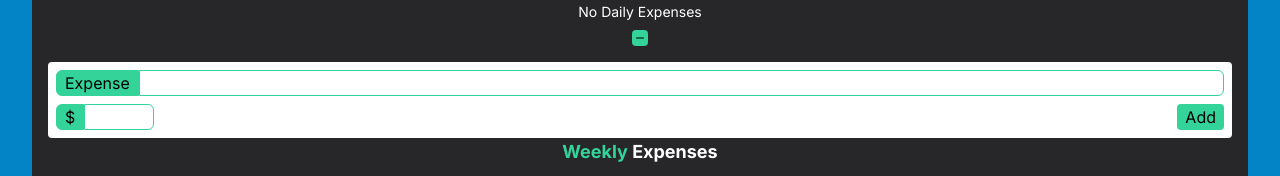
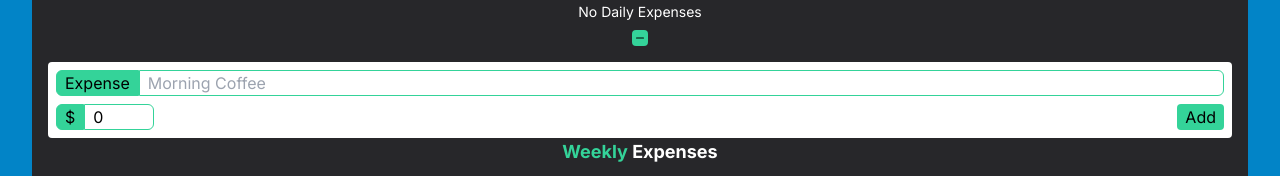
Before and after one commit to williamalowe/xpense, a Next.js app: page / in a window 1280 px wide. Both pictures are taken after a click on the button 640 px from the left and 336 px from the top of the page. Shown: the part 298-474 px from the top of the page. Built offline with nearby package versions, Linux system fonts and the light colour scheme.

Commit message:
func: add addExpense functionality

```diff
--- a/package.json
+++ b/package.json
@@ -12,7 +12,8 @@
     "next": "14.2.5",
     "react": "^18",
     "react-dom": "^18",
-    "react-icons": "^5.3.0"
+    "react-icons": "^5.3.0",
+    "uuid": "^10.0.0"
   },
   "devDependencies": {
     "@types/node": "^20",
--- a/src/components/new-expense-form.tsx
+++ b/src/components/new-expense-form.tsx
@@ -1,39 +1,96 @@
 "use client";
+const { v4: uuidv4 } = require("uuid");
 import { useExpense } from "@/providers/expense-context";
 import { useState } from "react";
 import { BsDash, BsPlus } from "react-icons/bs";
 
-export default function NewExpenseForm({ occurance }: {
-  occurance: string
-}) {
-  const {addExpense} = useExpense();
+export default function NewExpenseForm({ occurance }: { occurance: string }) {
+  const { addExpense } = useExpense();
   const [showForm, setShowForm] = useState(false);
+  const [newExpenseName, setNewExpenseName] = useState<string>("");
+  const [newExpenseValue, setNewExpenseValue] = useState<number>(0.0);
+  const [showError, setShowError] = useState(false);
+
+  const resetFields = () => {
+    setShowForm(false);
+    setNewExpenseName("");
+    setNewExpenseValue(0);
+    setShowError(false);
+  };
+
+  const handleSubmit = () => {
+    const newExpense = {
+      id: uuidv4(),
+      expense: newExpenseName,
+      value: Math.round(newExpenseValue * 100) / 100,
+      occurance: occurance,
+    };
+
+    if (newExpense.expense === "" || newExpense.value < 1) {
+      setShowError(true);
+    } else {
+      addExpense(newExpense);
+      resetFields();
+    }
+  };
+
   return (
     <div className="flex flex-col items-center justify-center">
       <button
-      onClick={() => setShowForm(!showForm)}
-      className="mb-4 w-4 h-4 flex items-center justify-center bg-emerald-400 rounded text-black"
+        onClick={() => setShowForm(!showForm)}
+        className="mb-4 w-4 h-4 flex items-center justify-center bg-emerald-400 rounded text-black"
       >
-        {
-          showForm ? <BsDash /> : <BsPlus />
-        }
+        {showForm ? <BsDash /> : <BsPlus />}
       </button>
-      {
-        showForm &&
-        <form onSubmit={(e) => e.preventDefault} className="w-full bg-white rounded text-black p-2 flex flex-col gap-y-2">
+      {showForm && (
+        <form
+          onSubmit={(e) => e.preventDefault}
+          className="w-full bg-white rounded text-black p-2 flex flex-col gap-y-2"
+        >
           <div className="flex">
-            <label className="bg-emerald-400 px-2 rounded-l-md border border-emerald-400">Expense</label>
-            <input type="text" className="border border-emerald-400 px-2 rounded-r-md w-[100%]" />
+            <label className="bg-emerald-400 px-2 rounded-l-md border border-emerald-400">
+              Expense
+            </label>
+            <input
+              type="text"
+              className="border border-emerald-400 px-2 rounded-r-md w-[100%]"
+              value={newExpenseName}
+              onChange={(e) => setNewExpenseName(e.target.value)}
+              placeholder={
+                occurance === "daily"
+                  ? "Morning Coffee"
+                  : occurance === "weekly"
+                  ? "Grocery Shopping"
+                  : "Rent"
+              }
+            />
           </div>
           <div className="flex">
-          <div className="flex">
-            <label className="bg-emerald-400 px-2 rounded-l-md border border-emerald-400">$</label>
-            <input type="number" className="border border-emerald-400 px-2 rounded-r-md w-[25%]" />
+            <div className="flex">
+              <label className="bg-emerald-400 px-2 rounded-l-md border border-emerald-400">
+                $
+              </label>
+              <input
+                type="number"
+                className="border border-emerald-400 px-2 rounded-r-md w-[25%]"
+                value={newExpenseValue}
+                min={0}
+                onChange={(e) => setNewExpenseValue(e.target.valueAsNumber)}
+              />
+            </div>
+            <button
+              className="ml-auto px-2 bg-emerald-400 rounded"
+              onClick={handleSubmit}
+            >
+              Add
+            </button>
           </div>
-            <button className="ml-auto px-2 bg-emerald-400 rounded">Add</button>
-          </div>
+          {/* {
+            showError &&
+            <p>Oops! Something went wrong. Please make sure your inputs are valid.</p>
+          } */}
         </form>
-      }
+      )}
     </div>
   );
 }
```
Also changed, not shown: 1 other file (tests, documents, lock files or other folders).
